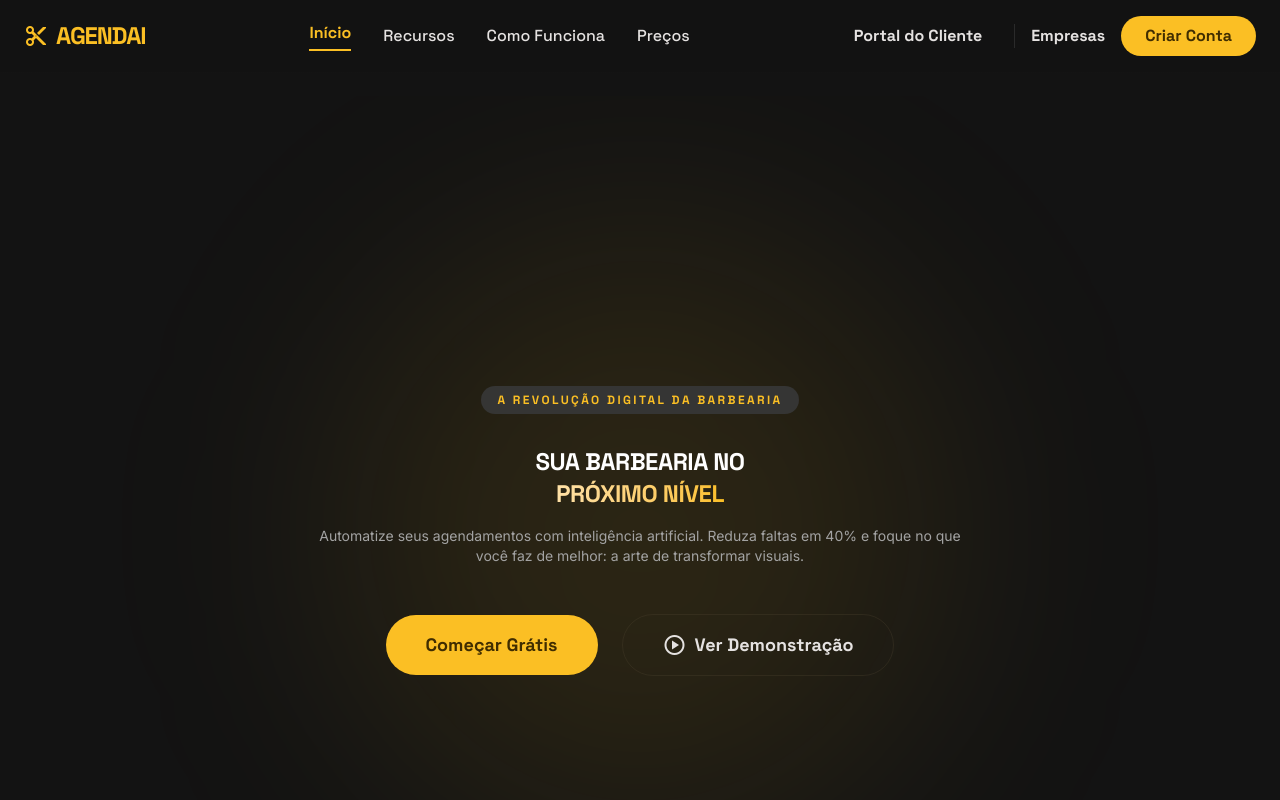
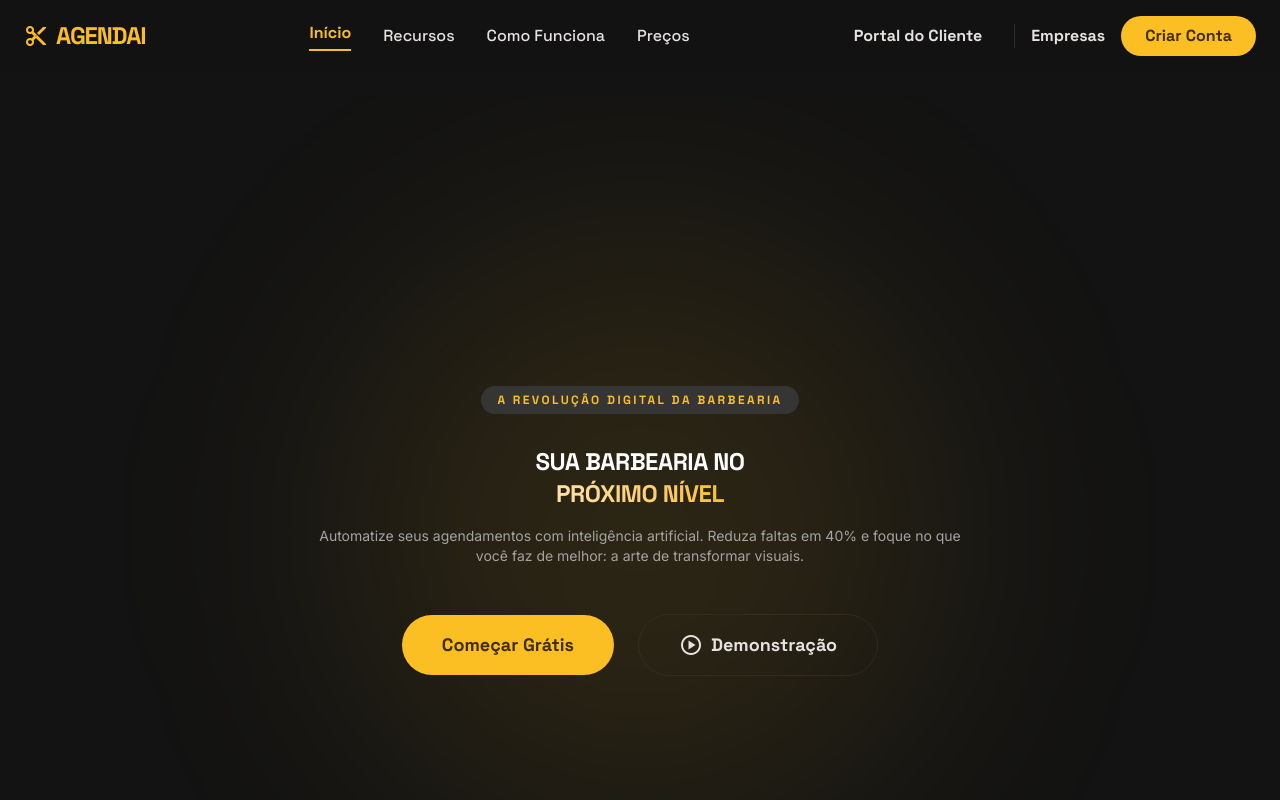
Before and after one commit to Fernaldinho/projet-barbearia2.0, a React (Vite) app: page / in a window 1280 px wide. Shown: the top 800 px of the page. Built offline with nearby package versions, Linux system fonts and the light colour scheme; no server answers.

Commit message:
feat: link demo button to booking page and rename to Demonstracao

```diff
--- a/src/pages/LandingPage.tsx
+++ b/src/pages/LandingPage.tsx
@@ -65,10 +65,10 @@ export function LandingPage() {
               </p>
               <div className="flex flex-col sm:flex-row items-center justify-center gap-6">
                 <Link to={ROUTES.REGISTER} className="w-full sm:w-auto bg-[#fbbf24] text-[#402d00] px-10 py-4 rounded-full font-headline font-bold text-lg hover:shadow-[0_0_30px_rgba(251,191,36,0.4)] transition-all text-center">Começar Grátis</Link>
-                <a href="#" className="w-full sm:w-auto border border-[#4f4633]/30 text-[#e5e2e1] px-10 py-4 rounded-full font-headline font-bold text-lg hover:bg-[#1c1b1b] transition-all flex items-center justify-center gap-2">
+                <Link to="/book/luis-fe" className="w-full sm:w-auto border border-[#4f4633]/30 text-[#e5e2e1] px-10 py-4 rounded-full font-headline font-bold text-lg hover:bg-[#1c1b1b] transition-all flex items-center justify-center gap-2">
                   <span className="material-symbols-outlined">play_circle</span>
-                  Ver Demonstração
-                </a>
+                  Demonstração
+                </Link>
               </div>
             </div>
           </section>
```
